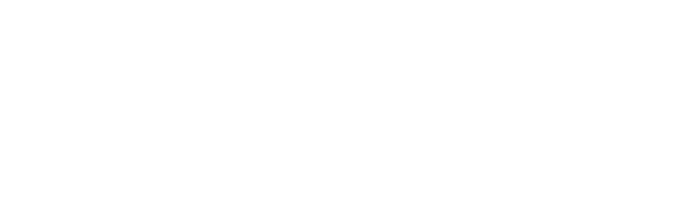
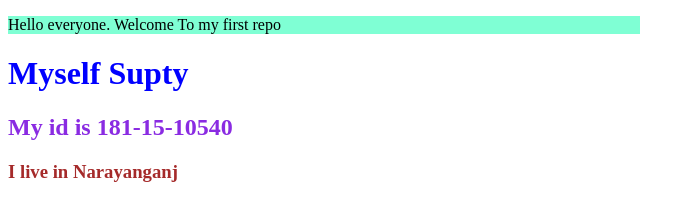
Before and after one commit to ShamimaSupty/my-first-repo, a plain HTML site: page index.html in a window 1280 px wide. Shown: the whole page, without its empty margins (0-695 px from the left). Drawn offline with Linux system fonts and the light colour scheme.

Commit message:
added style

```diff
--- a/index.html
+++ b/index.html
@@ -4,9 +4,14 @@
     <meta charset="UTF-8">
     <meta http-equiv="X-UA-Compatible" content="IE=edge">
     <meta name="viewport" content="width=device-width, initial-scale=1.0">
-    <title>My First repository page</title>
+    <title>My First Github repo page</title>
+    <link rel="stylesheet" href="style.css">
 </head>
 <body>
+    <p>Hello everyone. Welcome To my first repo</p>
+    <h1>Myself Supty</h1>
+    <h2>My id is 181-15-10540</h2>
+    <h3>I live in Narayanganj</h3>
 
 </body>
 </html>
--- /dev/null
+++ b/style.css
@@ -0,0 +1,15 @@
+p{
+    color: black;
+    background-color: aquamarine;
+    height: 20;
+    width: 50%;
+}
+h1{
+    color: blue;
+}
+h2{
+    color: blueviolet;
+}
+h3{
+    color: brown;
+}
```
